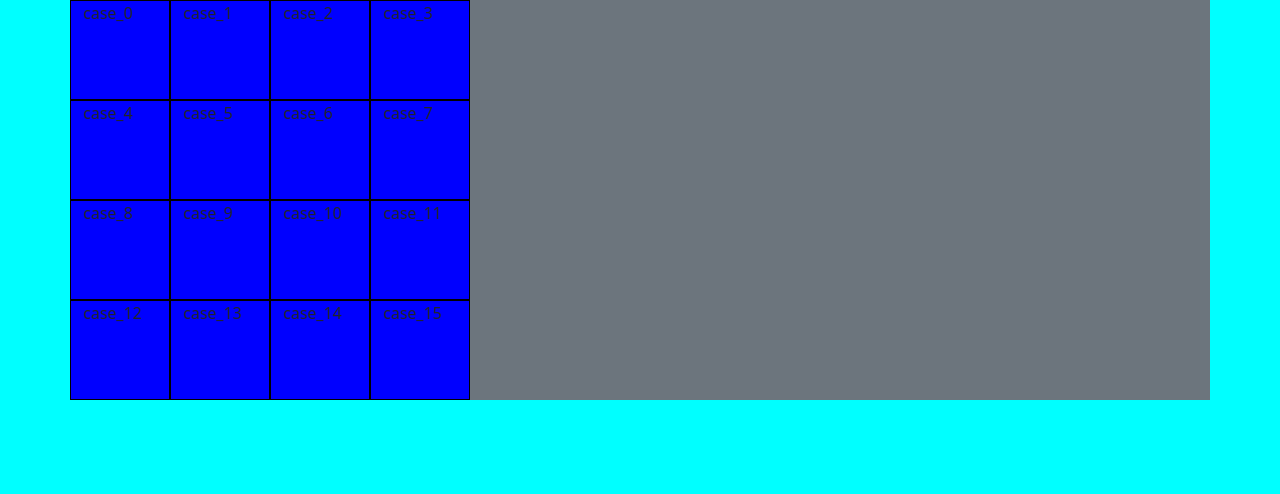
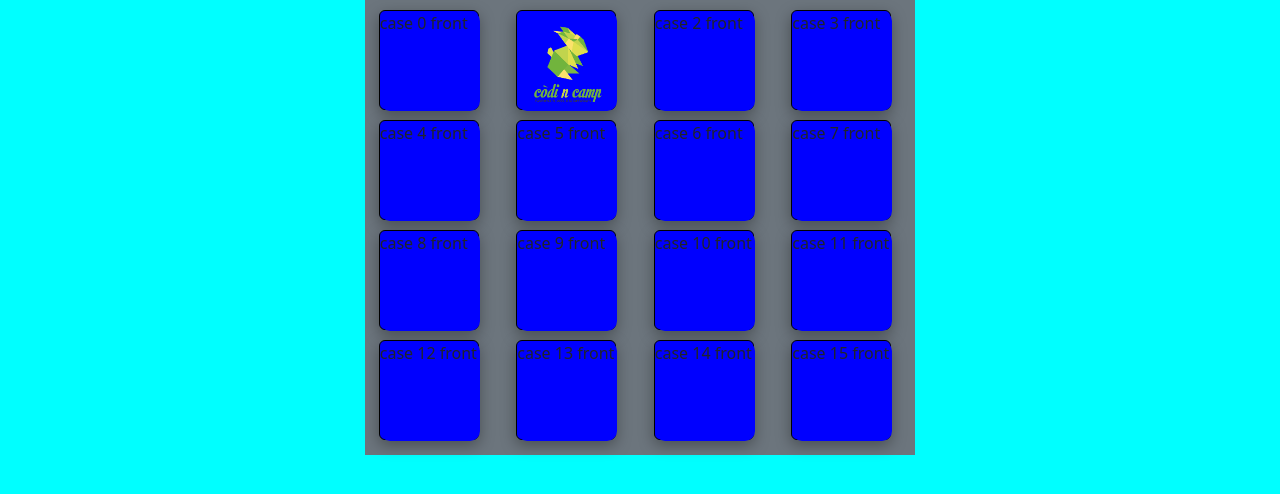
Before and after one commit to tony4834/Brief4-memory, a plain HTML site: page index.html in a window 1280 px wide. Drawn offline with nearby package versions, Linux system fonts and the light colour scheme.

Commit message:
commit init

```diff
--- a/index.html
+++ b/index.html
@@ -14,29 +14,117 @@
 
 <body>
     <div class="container bg-secondary"> <!-- plateau -->
+
         <div class="row">
-            <div class="case" id="case_0">case_0</div>
-            <div class="case" id="case_1">case_1</div>
-            <div class="case" id="case_2">case_2</div>
-            <div class="case" id="case_3">case_3</div>
+
+            <div class="container-card">
+                <div class="card">
+                    <div class="side side--front" id="case_0_f">case 0 front</div>
+                    <div class="side side--back"  id="case_0_b">case 0 back</div>
+                </div>
+            </div>
+
+            <div class="container-card">
+                <div class="card">
+                    <div class="side side--front" id="case_1_f">
+                        <img src="images/codi.png" alt="">
+                    </div>
+                    <div class="side side--back"  id="case_1_b">
+                        <img src="images/mgl.jpg" alt="">
+                    </div>
+                </div>
+            </div>
+            <div class="container-card">
+                <div class="card">
+                    <div class="side side--front" id="case_2_f">case 2 front</div>
+                    <div class="side side--back"  id="case_2_b">case 2 back</div>
+                </div>
+            </div>
+            <div class="container-card">
+                <div class="card">
+                    <div class="side side--front" id="case_3_f">case 3 front</div>
+                    <div class="side side--back"  id="case_3_b">case 3 back</div>
+                </div>
+            </div>
+        </div>
+
+        <div class="row">
+            <div class="container-card">
+                <div class="card">
+                    <div class="side side--front" id="case_4_f">case 4 front</div>
+                    <div class="side side--back" id="case_4_b">case 4 back</div>
+                </div>
+            </div>
+            <div class="container-card">
+                <div class="card">
+                    <div class="side side--front" id="case_5_f">case 5 front</div>
+                    <div class="side side--back" id="case_5_b">case 5 back</div>
+                </div>
+            </div>
+            <div class="container-card">
+                <div class="card">
+                    <div class="side side--front" id="case_6_f">case 6 front</div>
+                    <div class="side side--back" id="case_6_b">case 6 back</div>
+                </div>
+            </div>
+            <div class="container-card">
+                <div class="card">
+                    <div class="side side--front" id="case_7_f">case 7 front</div>
+                    <div class="side side--back" id="case_7_b">case 7 back</div>
+                </div>
+            </div>
         </div>
         <div class="row">
-            <div class="case" id="case_4">case_4</div>
-            <div class="case" id="case_5">case_5</div>
-            <div class="case" id="case_6">case_6</div>
-            <div class="case" id="case_7">case_7</div>
+            <div class="container-card">
+                <div class="card">
+                    <div class="side side--front" id="case_7_f">case 8 front</div>
+                    <div class="side side--back" id="case_7_b">case 8 back</div>
+                </div>
+            </div>
+            <div class="container-card">
+                <div class="card">
+                    <div class="side side--front" id="case_9_f">case 9 front</div>
+                    <div class="side side--back" id="case_9_b">case 9 back</div>
+                </div>
+            </div>
+            <div class="container-card">
+                <div class="card">
+                    <div class="side side--front" id="case_10_f">case 10 front</div>
+                    <div class="side side--back" id="case_10_b">case 10 back</div>
+                </div>
+            </div>
+            <div class="container-card">
+                <div class="card">
+                    <div class="side side--front" id="case_11_f">case 11 front</div>
+                    <div class="side side--back" id="case_11_b">case 11 back</div>
+                </div>
+            </div>
         </div>
         <div class="row">
-            <div class="case" id="case_8">case_8</div>
-            <div class="case" id="case_9">case_9</div>
-            <div class="case" id="case_10">case_10</div>
-            <div class="case" id="case_11">case_11</div>
-        </div>
-        <div class="row">
-            <div class="case" id="case_12">case_12</div>
-            <div class="case" id="case_13">case_13</div>
-            <div class="case" id="case_14">case_14</div>
-            <div class="case" id="case_15">case_15</div>
+            <div class="container-card">
+                <div class="card">
+                    <div class="side side--front" id="case_12_f">case 12 front</div>
+                    <div class="side side--back" id="case_12_b">case 12 back</div>
+                </div>
+            </div>
+            <div class="container-card">
+                <div class="card">
+                    <div class="side side--front" id="case_13_f">case 13 front</div>
+                    <div class="side side--back" id="case_13_b">case 13 back</div>
+                </div>
+            </div>
+            <div class="container-card">
+                <div class="card">
+                    <div class="side side--front" id="case_14_f">case 14 front</div>
+                    <div class="side side--back" id="case_14_b">case 14 back</div>
+                </div>
+            </div>
+            <div class="container-card">
+                <div class="card">
+                    <div class="side side--front" id="case_15_f">case 15 front</div>
+                    <div class="side side--back" id="case_15_b">case 15 back</div>
+                </div>
+            </div>
         </div>
 
 
--- a/script/memory.js
+++ b/script/memory.js
@@ -8,20 +8,10 @@ let nb_alea ;
 let nb_alea_1;
 let nb_alea_2;
 
-let tab_val_case = [];
+let tab_index_case = [];
+
+let case_concernee = document.querySelectorAll(".card");
 
 
-//image 1
-for (i=0; i<2; i++)
-{
-    nb_alea = Math.floor(Math.random()*nb_case);
-    if (nb_alea in tab_val_case)
-    {
-        //on sort
-    }
-    else
-    {
-        tab_val_case[i]=nb_alea;
-    }
-}
-console.log(tab_val_case);
+/* case_concernee.innerHTML="Fuck" */
+console.log(case_concernee);
--- a/style/style.css
+++ b/style/style.css
@@ -4,12 +4,55 @@ body{
     background-color: aqua;
 }
 
-.plateau{
+.container{
+    max-width: fit-content;
+    padding-top:10px;
+    padding-bottom:5px;
+}
+.row{
+    width:550px;
+    height: auto;
+}
+.container-card{
+    width: 110px;
+    height: 110px;
+    position: relative;
+    margin: 0 auto;
+    padding:0;
+}
 
+img{
+    width:100%;
+    height:100%;
 }
-.case{
+.card{
     border:1px solid black;
     width: 100px;
     height:100px;
     background-color: blue;
+    position: absolute;
+    box-shadow: rgba(0,0,0,0.35) 0px 5px 15px;
+    transition: transform 500ms ease-in-out;
+    transform-style: preserve-3d;
 }
+.card:hover{
+    transform: rotateY(180deg);
+}
+
+.side{
+    border: red solid 5 px;
+    width: 100px;
+    height: 100px;
+    position: absolute;
+    backface-visibility: hidden;
+    border-radius: 10px;
+}
+
+.side--front{
+  background-color: blue;
+  z-index: 1;
+}
+.side--back{
+    background-color: rgb(255, 0, 157);
+    transform: rotateY(180deg);
+  }
```
Also changed, not shown: images/codi.png (added), images/mgl.jpg (added).
